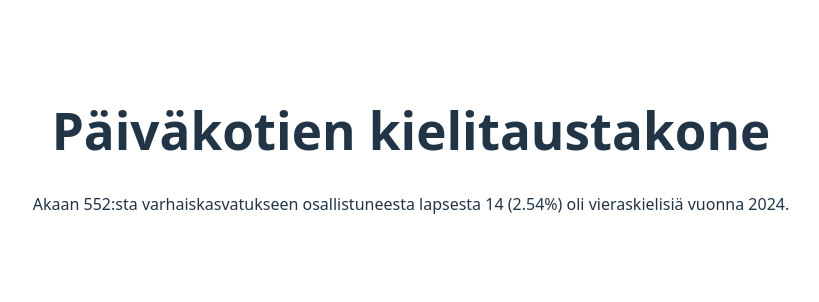
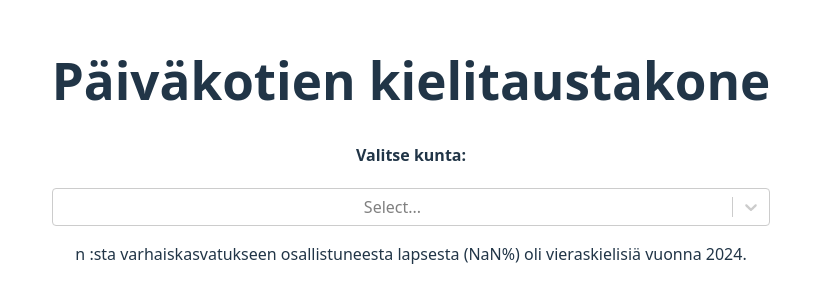
Before and after one commit to VapaaLassi/jobtest, a React (Vite) app: page / in a window 1280 px wide. Shown: the part 250-552 px from the top of the page, without its empty margins (229-1048 px from the left). Built offline with nearby package versions, Linux system fonts and the light colour scheme.

Commit message:
Selection of region works and updates the text.

```diff
--- a/package.json
+++ b/package.json
@@ -11,7 +11,8 @@
   },
   "dependencies": {
     "react": "^19.2.0",
-    "react-dom": "^19.2.0"
+    "react-dom": "^19.2.0",
+    "react-select": "^5.10.2"
   },
   "devDependencies": {
     "@eslint/js": "^9.39.1",
--- a/src/App.jsx
+++ b/src/App.jsx
@@ -1,12 +1,13 @@
 import { useState } from 'react'
 import reactLogo from './assets/react.svg'
 import viteLogo from '/vite.svg'
+import Select from 'react-select';
 import './App.css'
-
 
 function RegionText({ dataRow }) {
   const all = dataRow.all;
   const foreign = dataRow.foreign;
+  const region = dataRow.region;
   var percentage = new Intl.NumberFormat('default', {
     style: 'percent',
     minimumFractionDigits: 2,
@@ -15,21 +16,26 @@ function RegionText({ dataRow }) {
 
   return (
     <p>
-      {dataRow.kunta}n {all}:sta varhaiskasvatukseen osallistuneesta lapsesta {foreign} ({percentage}) oli vieraskielisiä vuonna 2024.
+      {region}n {all}:sta varhaiskasvatukseen osallistuneesta lapsesta {foreign} ({percentage}) oli vieraskielisiä vuonna 2024.
     </p>);
 }
 
 function FilteredRegion({ languages }) {
+  const [selectedRegion, setSelectedRegion] = useState('');
+  const handleRegionChange = (option) => {
+    setSelectedRegion(option?.value || '');
+  };
+
   return (
     <>
-      <div>
-      </div>
       <h1>Päiväkotien kielitaustakone</h1>
       <div>
-        <RegionText
-          dataRow={languages[0]} />
+        <h4>Valitse kunta:</h4>
+        <Select options={languages} onChange={handleRegionChange} />
       </div>
-
+      <div>
+        <RegionText dataRow={selectedRegion} />
+      </div>
     </>
   );
 }
@@ -39,12 +45,12 @@ function App() {
 }
 
 const LANGUAGES = [
-  { kunta: "Akaa", all: 552, foreign: 14 },
-  { kunta: "Espoo", all: 16928, foreign: 4959 },
-  { kunta: "Helsinki", all: 30870, foreign: 7313 },
-  { kunta: "Forssa", all: 529, foreign: 105 },
-  { kunta: "Hämeenlinna", all: 2700, foreign: 308 },
-  { kunta: "Kempele", all: 1331, foreign: 6 },
+  { label: "Akaa", value: {region: "Akaa", all: 552, foreign: 14 }},
+  { label: "Espoo", value: {region: "Espoo", all: 16928, foreign: 4959 }},
+  { label: "Helsinki", value: {region: "Helsinki", all: 30870, foreign: 7313 }},
+  { label: "Forssa", value: {region: "Forssa", all: 529, foreign: 105 }},
+  { label: "Hämeenlinna", value: {region: "Hämeenlinna", all: 2700, foreign: 308 }},
+  { label: "Kempele", value: {region: "Kempele", all: 1331, foreign: 6 }},
 ];
 
 const FOREIGN_AVG = 13.91;
```
Also changed, not shown: 1 other file (tests, documents, lock files or other folders).
